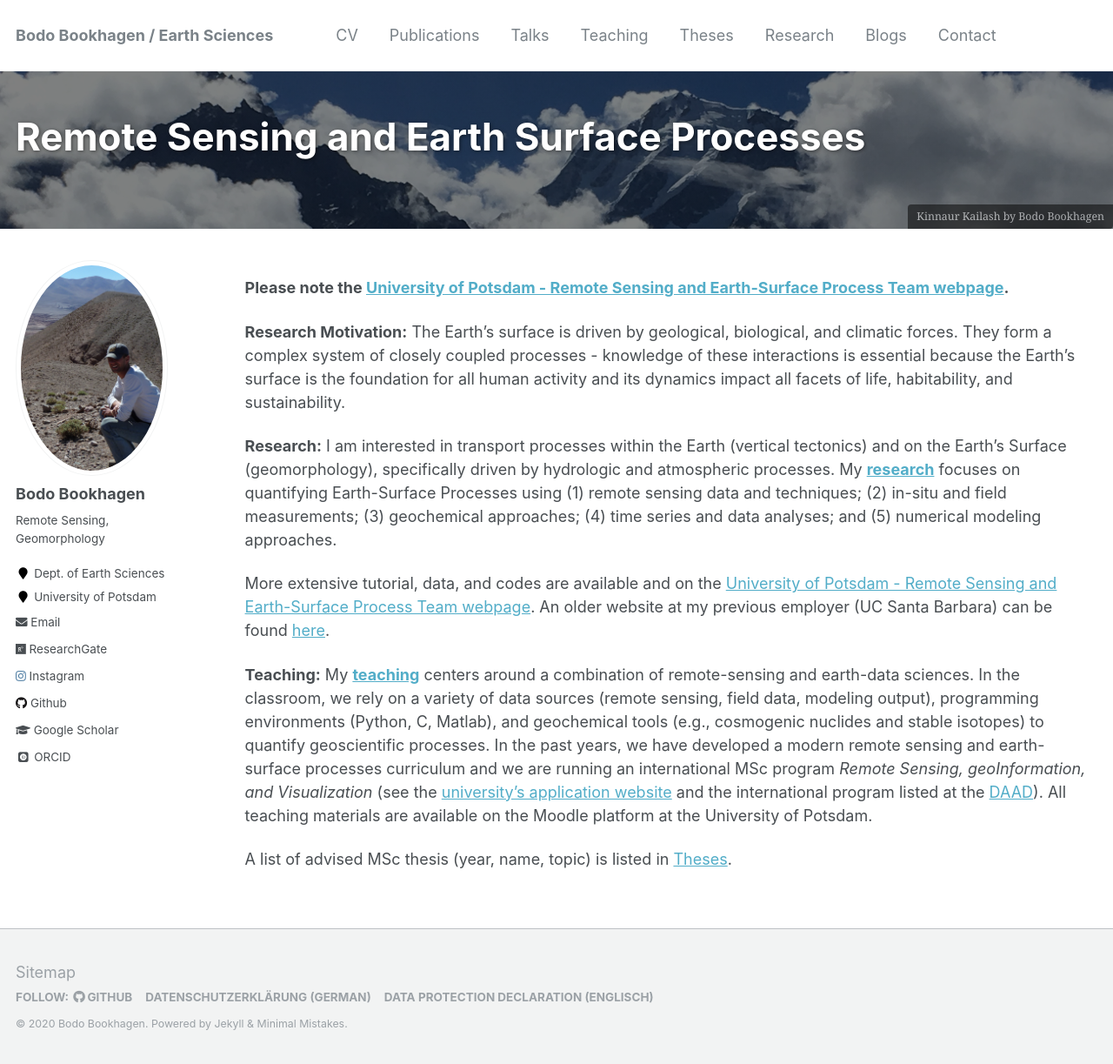
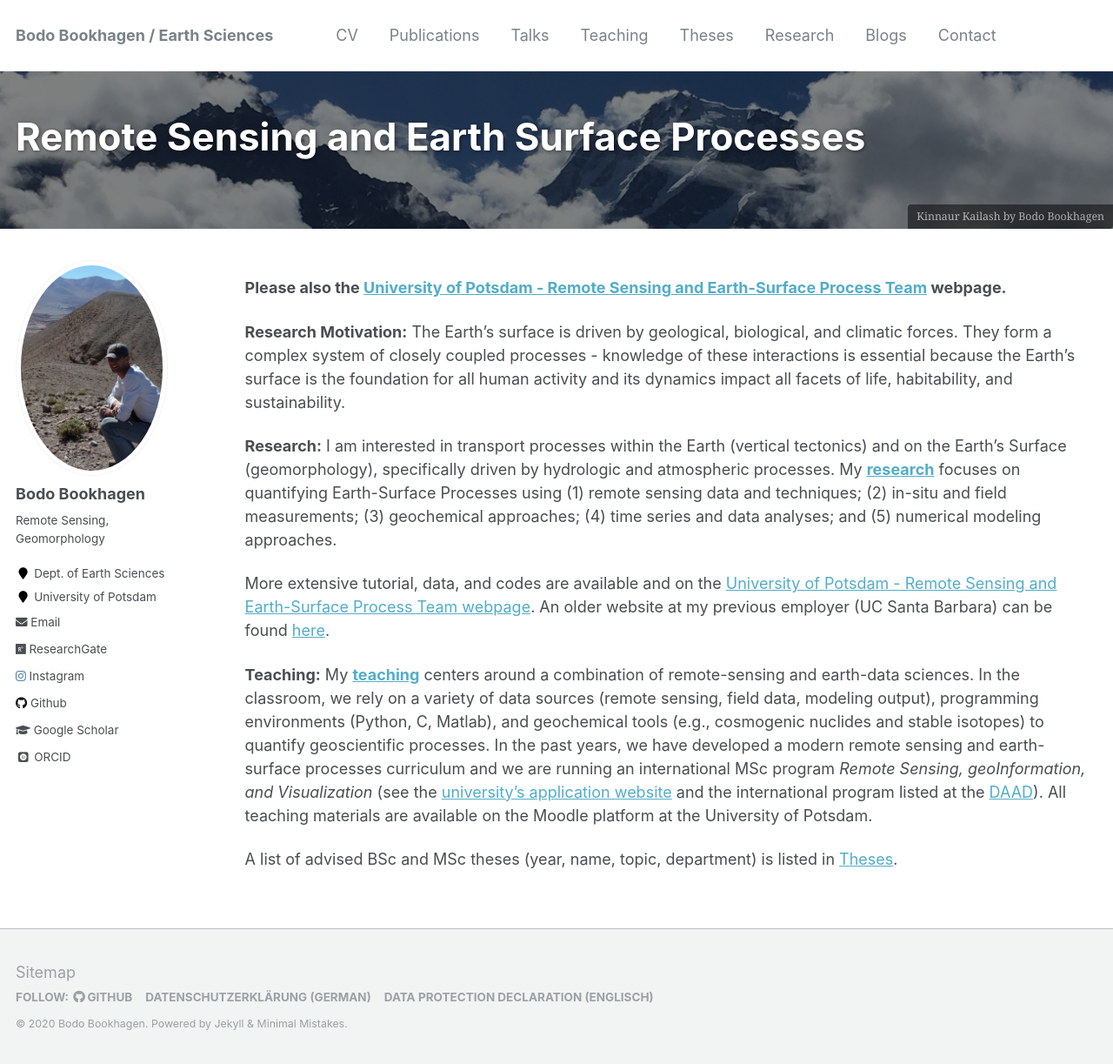
Before and after one commit to BodoBookhagen/BodoBookhagen.github.io, a Jekyll site: the page built from _pages/about.md, in a window 1280 px wide and 1223 px high. Shown: the whole window at 87% size. Built offline with Jekyll 4.4.1, drawn with Linux system fonts in a browser that asks for light colours; some web fonts are replaced.

Commit message:
Mar-09 2020

```diff
--- a/_config.yml
+++ b/_config.yml
@@ -97,6 +97,7 @@ author:
   facebook         :
   foursquare       :
   github           : "BodoBookhagen"
+  github           : "up-rs-esp"
   google_plus      :
   keybase          :
   instagram        : "bodobookhagen/"
--- a/_pages/about.md
+++ b/_pages/about.md
@@ -14,7 +14,7 @@ header:
   caption: "Kinnaur Kailash by [Bodo Bookhagen](https://bodobookhagen.github.io/)"
 excerpt: ""
 ---
-**Please note the [University of Potsdam - Remote Sensing and Earth-Surface Process Team webpage](http://UP-RS-ESP.github.io/).**
+**Please also the [University of Potsdam - Remote Sensing and Earth-Surface Process Team](http://UP-RS-ESP.github.io/) webpage.**
 
 **Research Motivation:** The Earth's surface is driven by geological, biological, and climatic forces. They form a complex system of closely coupled processes - knowledge of these interactions is essential because the Earth’s surface is the foundation for all human activity and its dynamics impact all facets of life, habitability, and sustainability.
 
@@ -24,4 +24,4 @@ More extensive tutorial, data, and codes are available and on the [University of
 
 **Teaching:** My [**teaching**](http://bodobookhagen.github.io/teaching) centers around a combination of remote-sensing and earth-data sciences. In the classroom, we rely on a variety of data sources (remote sensing, field data, modeling output), programming environments (Python, C, Matlab), and geochemical tools (e.g., cosmogenic nuclides and stable isotopes) to quantify geoscientific processes. In the past years, we have developed a modern remote sensing and earth-surface processes curriculum and we are running an international MSc program *Remote Sensing, geoInformation, and Visualization* (see the [university's application website](https://www.uni-potsdam.de/de/mnfakul/studium-und-lehre/master/remote-sensing-geoinformation-and-visualization.html) and the international program listed at the [DAAD](https://www.daad.de/deutschland/studienangebote/international-programmes/en/detail/4855/)). All teaching materials are available on the Moodle platform at the University of Potsdam.
 
-A list of advised MSc thesis (year, name, topic) is listed in [Theses](http://bodobookhagen.github.io/theses).
+A list of advised BSc and MSc theses (year, name, topic, department) is listed in [Theses](http://bodobookhagen.github.io/theses).
```
Also changed, not shown: _pages/teaching.md (+1 -1 lines).
